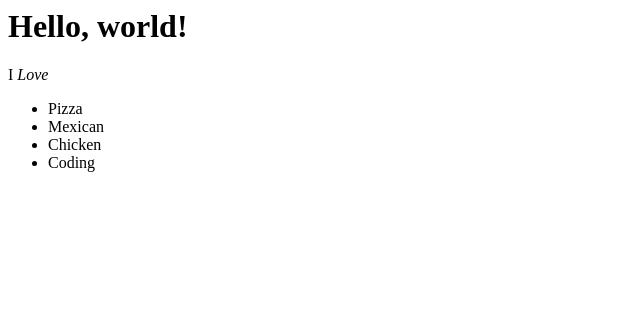
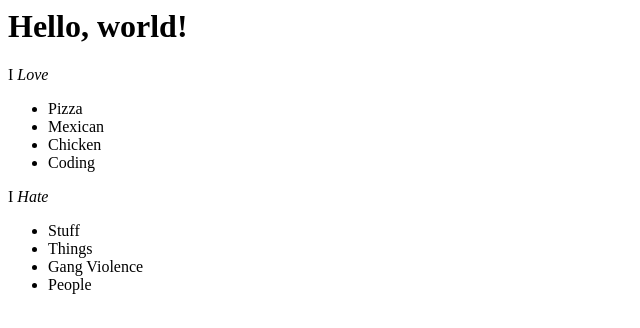
Before and after one commit to ZacRayTho/git-guide, a plain HTML site: page index.html in a window 1280 px wide. Shown: the whole page, without its empty margins (0-640 px from the left). Drawn offline with Linux system fonts and the light colour scheme.

Commit message:
added list of hate

```diff
--- a/index.html
+++ b/index.html
@@ -6,3 +6,11 @@ I <em>Love</em>
     <li>Chicken</li>
     <li>Coding</li>
 </ul>
+
+I <em>Hate</em>
+<ul>
+    <li>Stuff</li>
+    <li>Things</li>
+    <li>Gang Violence</li>
+    <li>People</li>
+</ul>
```
